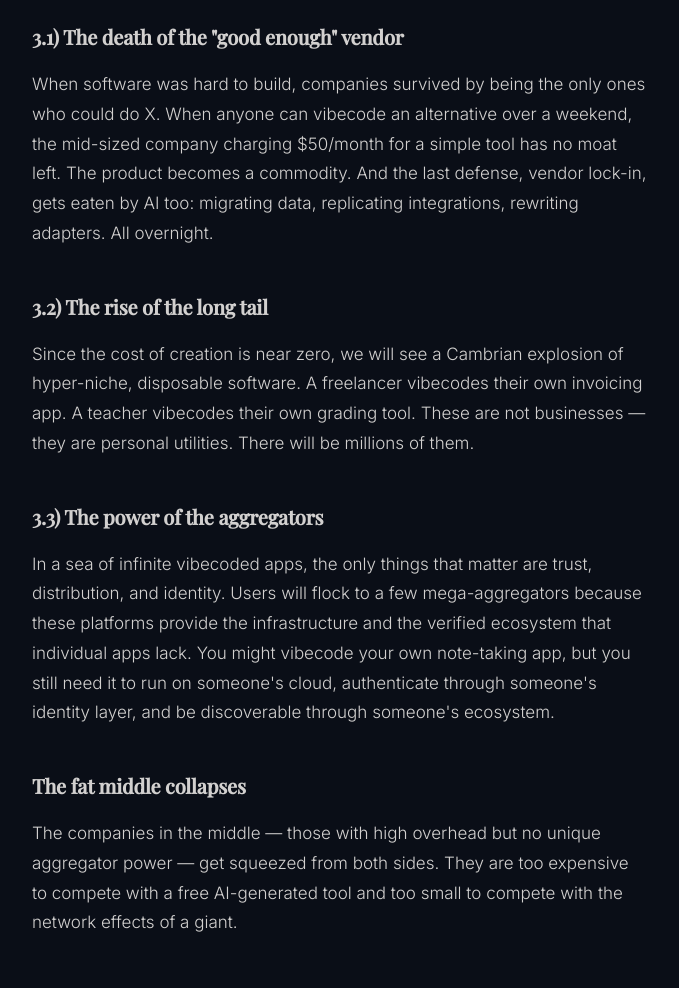
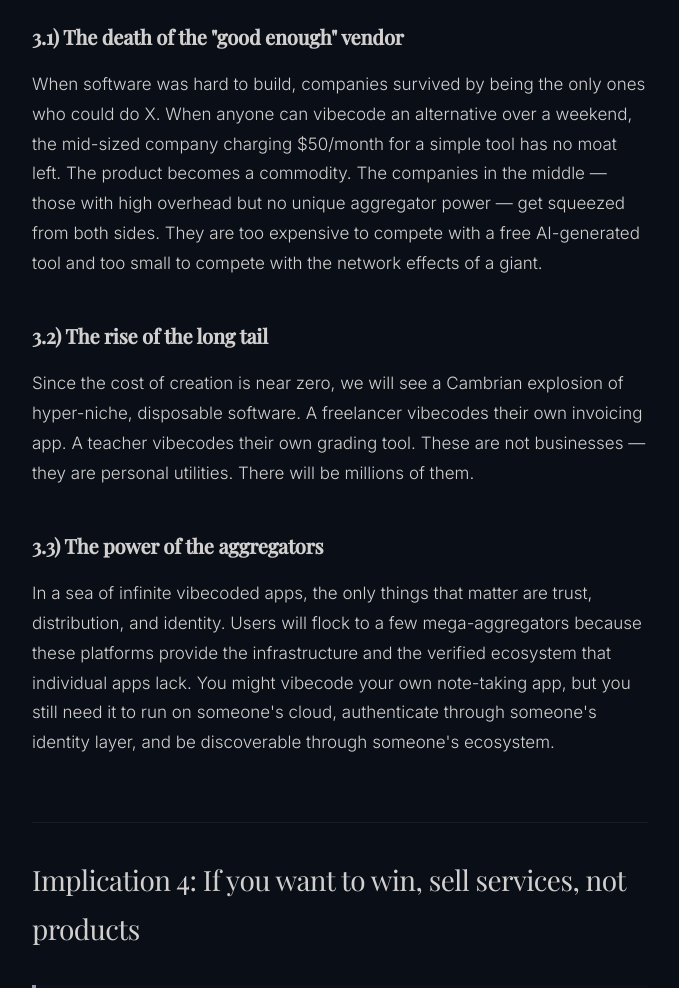
Before and after one commit to tizkovatereza/personal-website, a Next.js app: page /writing/software-abundance in a window 1280 px wide. Shown: the part 6539-7527 px from the top of the page, without its empty margins (410-1089 px from the left). Built offline with nearby package versions, Linux system fonts and the light colour scheme; no server answers; the database is empty.

Commit message:
docs: reorganize content in section 3.1\n\nRemove subsection and integrate into main text for better flow.

```diff
--- a/app/writing/software-abundance/page.tsx
+++ b/app/writing/software-abundance/page.tsx
@@ -196,7 +196,7 @@ export default function SoftwareAbundanceArticle() {
           <SubSection>3.1) The death of the &quot;good enough&quot; vendor</SubSection>
 
           <p className="mb-6">
-            When software was hard to build, companies survived by being the only ones who could do X. When anyone can vibecode an alternative over a weekend, the mid-sized company charging $50/month for a simple tool has no moat left. The product becomes a commodity. And the last defense, vendor lock-in, gets eaten by AI too: migrating data, replicating integrations, rewriting adapters. All overnight.
+            When software was hard to build, companies survived by being the only ones who could do X. When anyone can vibecode an alternative over a weekend, the mid-sized company charging $50/month for a simple tool has no moat left. The product becomes a commodity. The companies in the middle — those with high overhead but no unique aggregator power — get squeezed from both sides. They are too expensive to compete with a free AI-generated tool and too small to compete with the network effects of a giant.
           </p>
 
           <SubSection>3.2) The rise of the long tail</SubSection>
@@ -209,12 +209,6 @@ export default function SoftwareAbundanceArticle() {
 
           <p className="mb-6">
             In a sea of infinite vibecoded apps, the only things that matter are trust, distribution, and identity. Users will flock to a few mega-aggregators because these platforms provide the infrastructure and the verified ecosystem that individual apps lack. You might vibecode your own note-taking app, but you still need it to run on someone&apos;s cloud, authenticate through someone&apos;s identity layer, and be discoverable through someone&apos;s ecosystem.
-          </p>
-
-          <SubSection>The fat middle collapses</SubSection>
-
-          <p className="mb-6">
-            The companies in the middle — those with high overhead but no unique aggregator power — get squeezed from both sides. They are too expensive to compete with a free AI-generated tool and too small to compete with the network effects of a giant.
           </p>
 
           <SectionHeader>Implication 4: If you want to win, sell services, not products</SectionHeader>
```
